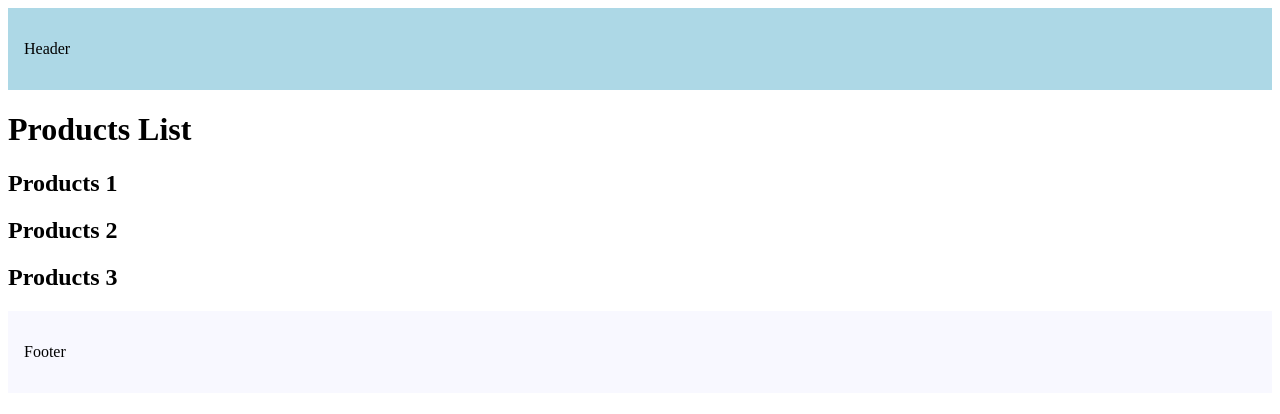
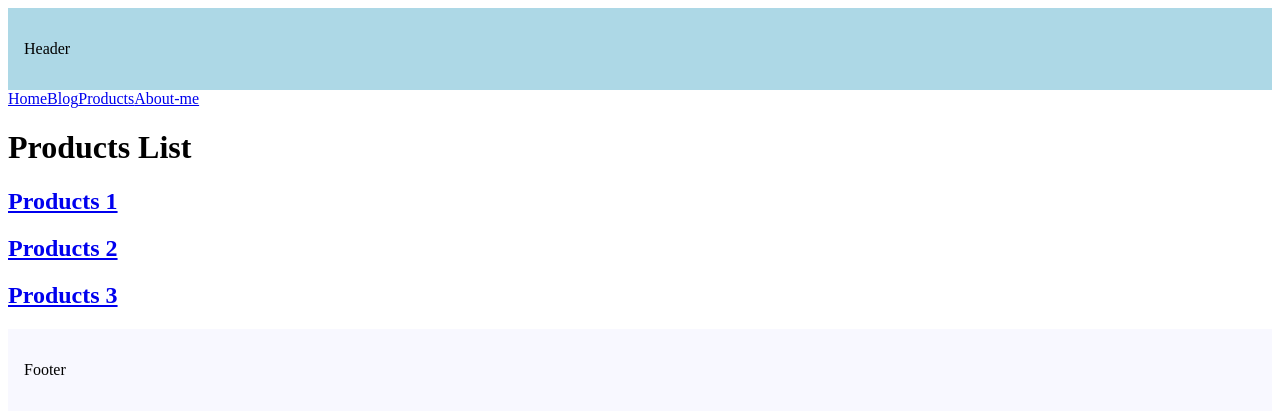
Before and after one commit to FortinhoDan20/nextjs-learn-2024, a Next.js app: page /products in a window 1280 px wide. Shown: the top 414 px of the page. Built offline with nearby package versions, Linux system fonts and the light colour scheme.

Commit message:
add link component navigation

```diff
--- a/app/products/[productId]/page.tsx
+++ b/app/products/[productId]/page.tsx
@@ -1,4 +1,5 @@
 import { Metadata } from "next"
+import Link from "next/link"
 
 type Props = {
     params: {
@@ -23,6 +24,11 @@
 export default function ProductDetails({ params, }: Props){
     return (
         <>
+            <Link href="/">Home</Link>
+            <Link href="/blog">Blog</Link>
+            <Link href="/products">Products</Link>
+            <Link href="/about">About-me</Link>
+
         <h1>Details  about product {params.productId} </h1>
         </>
     )
--- a/app/products/page.tsx
+++ b/app/products/page.tsx
@@ -1,4 +1,5 @@
 import { Metadata } from "next"
+import Link from "next/link"
 
 export const metadata: Metadata = {
     title: "Product"
@@ -8,10 +9,14 @@
 export default function ProductList(){
     return (
         <>
+            <Link href="/">Home</Link>
+            <Link href="/blog">Blog</Link>
+            <Link href="/products">Products</Link>
+            <Link href="/about">About-me</Link>
         <h1>Products List</h1>
-        <h2>Products 1</h2>
-        <h2>Products 2</h2>
-        <h2>Products 3</h2>
+        <h2><Link href="products/1" > Products 1</Link> </h2>
+        <h2><Link href="products/2" >Products 2</Link> </h2>
+        <h2><Link href="products/3" replace > Products 3</Link> </h2>
         </>
     )
 }
```
Also changed, not shown: app/about/page.tsx (+9 -3 lines), app/blog/page.tsx (+9 -1 lines), app/page.tsx (+7 -4 lines), app/profile/page.tsx (+9 -3 lines).
